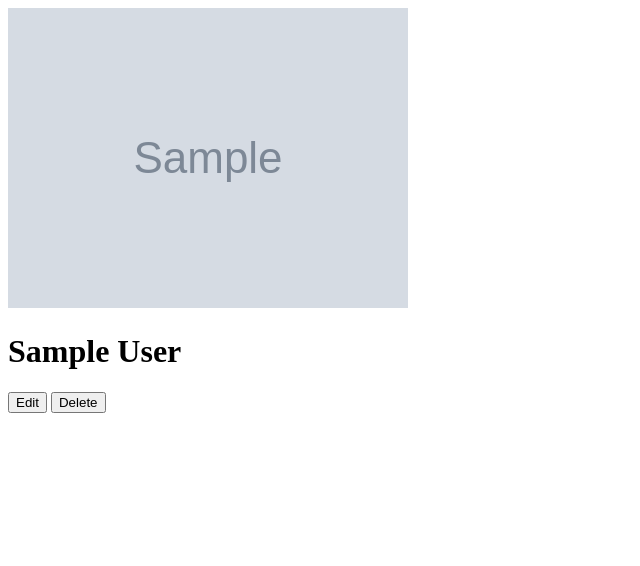
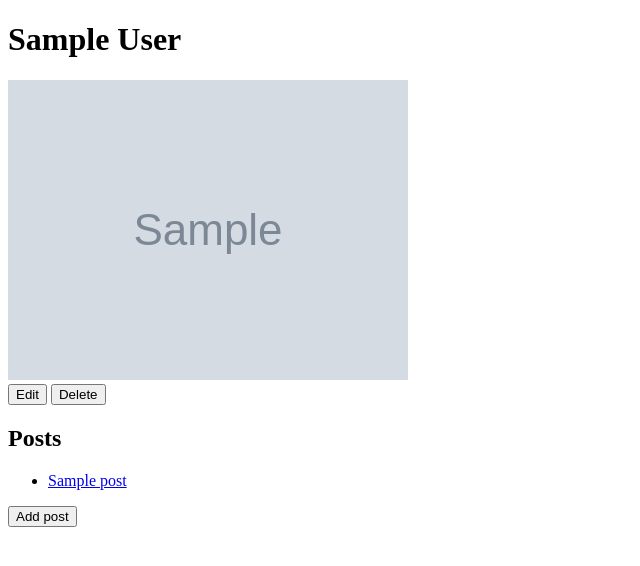
Before and after one commit to jjac91/sqlalchex1, a Flask app: page /users/1 in a window 1280 px wide. Shown: the top 566 px of the page, without its empty margins (0-640 px from the left). Run offline with Flask 2, Linux system fonts and the light colour scheme; tables that the repository leaves empty hold one stand-in row (values such as "Sample post"); grey boxes marked "Sample" are stand-in pictures.

Commit message:
posts have been added

```diff
--- a/app.py
+++ b/app.py
@@ -1,7 +1,8 @@
 """Blogly application."""
 
+from crypt import methods
 from flask import Flask, request, redirect, render_template
-from models import db, connect_db, User
+from models import db, connect_db, User, Post
 from flask_debugtoolbar import DebugToolbarExtension
 
 app = Flask(__name__)
@@ -40,7 +41,7 @@ def new_form():
 
 @app.route("/users/new", methods=["POST"])
 def add_user():
-    """returns a form to create a new user"""
+    """handles submission of a form to create a new user"""
     first_name = request.form["first_name"]
     last_name = request.form["last_name"]
     image_url = request.form["image_url"]
@@ -90,3 +91,64 @@ def del_user(user_id):
     db.session.delete(user)
     db.session.commit()
     return redirect("/users")
+
+
+###########Posts###############
+
+@app.route("/users/<int:user_id>/posts/new", methods=["GET"])
+def new_post_form(user_id):
+    """returns a form to create a new post"""
+    user = User.query.get_or_404(user_id)
+    return render_template("post_form.html", user=user)
+
+
+@app.route("/users/<int:user_id>/posts/new", methods=["POST"])
+def new_post(user_id):
+    """handles sumbmission of new post form"""
+
+    title = request.form["title"]
+    content = request.form["content"]
+    user_id = user_id
+
+    post = Post(title=title,
+                content=content, user_id=user_id)
+    db.session.add(post)
+    db.session.commit()
+    return redirect(f"/users/{user_id}")
+
+
+@app.route("/posts/<int:post_id>")
+def show_post(post_id):
+    """shows a page with a post"""
+
+    post = Post.query.get_or_404(post_id)
+    return render_template("post.html", post=post)
+
+
+@app.route("/posts/<int:post_id>/edit")
+def edit_post(post_id):
+    """Returns a form for a user to edit their post"""
+    post = Post.query.get_or_404(post_id)
+    return render_template("edit_post.html", post=post)
+
+
+@app.route("/posts/<int:post_id>/edit", methods=["POST"])
+def handle_edit_post(post_id):
+    """handles a form to edit existing post"""
+
+    post = Post.query.get_or_404(post_id)
+    post.title = request.form["title"]
+    post.content = request.form["content"]
+
+    db.session.add(post)
+    db.session.commit()
+    return redirect(f"/posts/{post_id}")
+
+
+@app.route("/posts/<int:post_id>/delete", methods=["POST"])
+def delete_post(post_id):
+    """Handles request for deleting a post"""
+    post = Post.query.get_or_404(post_id)
+    db.session.delete(post)
+    db.session.commit()
+    return redirect(f"/users/{post.user_id}")
--- a/models.py
+++ b/models.py
@@ -1,5 +1,6 @@
+from email.policy import default
 from flask_sqlalchemy import SQLAlchemy
-
+import datetime
 db = SQLAlchemy()
 
 default_url = "https://as2.ftcdn.net/v2/jpg/03/49/49/79/1000_F_349497933_Ly4im8BDmHLaLzgyKg2f2yZOvJjBtlw5.jpg"
@@ -15,6 +16,8 @@ class User(db.Model):
     last_name = db.Column(db.String(25), nullable=False)
     image_url = db.Column(db.String, nullable=False, default=default_url)
 
+    posts = db.relationship('Post', backref='user')
+
     @property
     def full_name(self):
         "returns the first and last name of a user"
@@ -22,6 +25,19 @@ class User(db.Model):
         return f'{self.first_name} {self.last_name}'
 
 
+class Post(db.Model):
+    """Post of Blogly Users"""
+
+    __tablename__ = "posts"
+
+    id = db.Column(db.Integer, primary_key=True, autoincrement=True)
+    title = db.Column(db.String(25), nullable=False)
+    content = db.Column(db.String, nullable=False)
+    created_at = db.Column(db.DateTime, nullable=False,
+                           default=datetime.datetime.now)
+    user_id = db.Column(db.Integer, db.ForeignKey("users.id"), nullable=False)
+
+
 def connect_db(app):
     """Connects to database."""
 
--- a/templates/details.html
+++ b/templates/details.html
@@ -4,8 +4,7 @@
 
 {% block content %}
 
-<div class="row">
-
+<h1>{{ user.full_name }}</h1>
 {% if user.image_url %}
 <div>
   <img src="{{ user.image_url }}"
@@ -15,8 +14,6 @@
 {% endif %}
 
 <div>
-    <h1>{{ user.full_name }}</h1>
-
     <form>
       <button
               formaction="/users/{{ user.id }}/edit"
@@ -27,8 +24,18 @@
               formmethod="POST">Delete
       </button>
   </form>
+</div>
+<h2>Posts</h2>
+  <ul>
+    {% for post in user.posts %}
+    <li>
+        <a href="/posts/{{ post.id }}">{{post.title }}</a>
+    </li>
+    {% endfor %}
+  </ul>
+  <a href="/users/{{ user.id }}/posts/new">
+      <button>Add post</button>
+  </a>
 
-  </div>
-</div>
 
 {% endblock %}
```
Also changed, not shown: templates/edit_post.html (added, +18 -0 lines), templates/post.html (added, +26 -0 lines), templates/post_form.html (added, +18 -0 lines), test.py (+22 -9 lines). Lines whose indentation alone changed are shown as unchanged.
